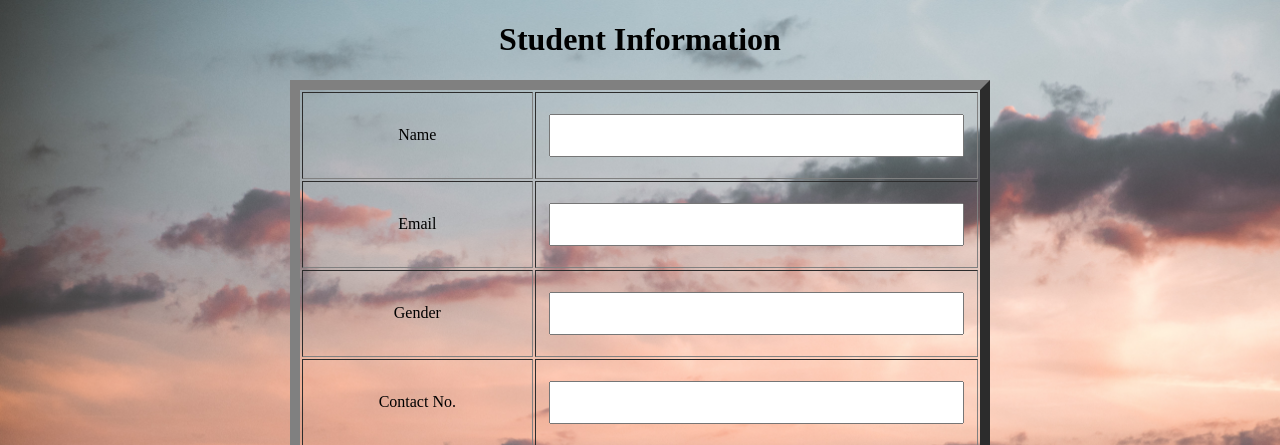
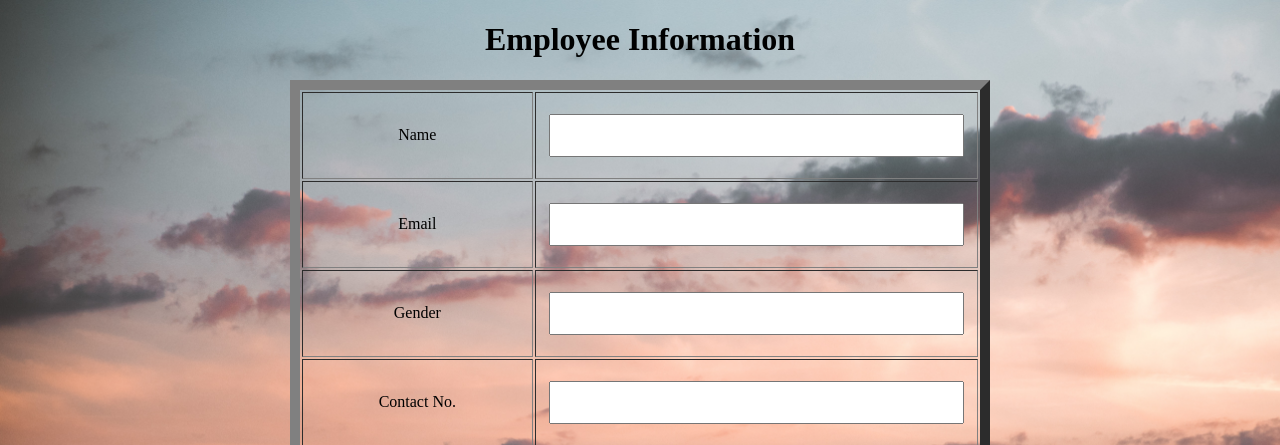
Before and after one commit to JeevaNagarajan/Employee-Database-Management-System-Using-Flask, a Flask app: page /add_employee in a window 1280 px wide. Shown: the top 445 px of the page. Run offline with Flask 2, Linux system fonts and the light colour scheme.

Commit message:
Update add_employee.html

```diff
--- a/Templates/add_employee.html
+++ b/Templates/add_employee.html
@@ -42,7 +42,7 @@
   </style>
  </head>
  <body>
- <h1>Student Information</h1>
+ <h1>Employee Information</h1>
  <form action = "/saverecord" method="post">
 
  <table align="center" cellspacing = "2" cellpadding = "13" border = "10" width="700">
```
